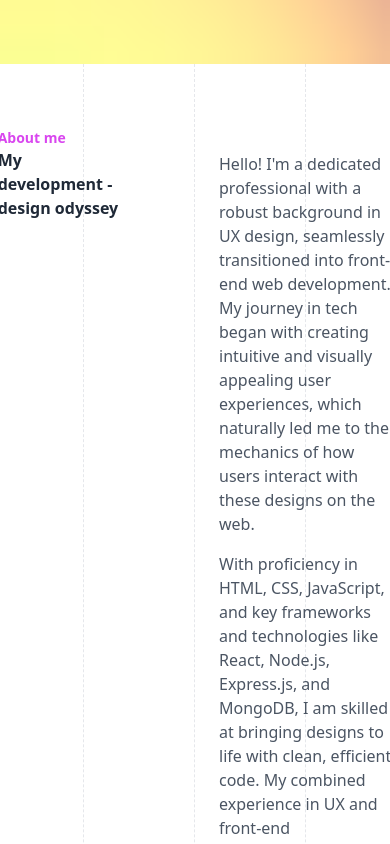
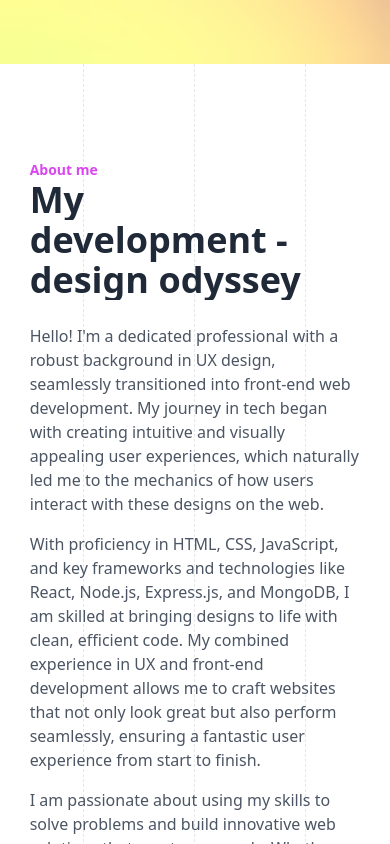
Before and after one commit to cursedxp/portfolio-site, a React (Vite) app: page / in a window 390 px wide. Shown: the part 780-1624 px from the top of the page. Built offline with nearby package versions, Linux system fonts and the light colour scheme.

Commit message:
📝 (AboutMe.jsx): update AboutMe component layout and styling ♻️ (AboutMe.jsx): refactor AboutMe component to use responsive classes for better layout on different screen sizes

```diff
--- a/src/components/AboutMe/AboutMe.jsx
+++ b/src/components/AboutMe/AboutMe.jsx
@@ -13,11 +13,14 @@ export default function AboutMe({ id }) {
   });
 
   return (
-    <div id={id} className="flex flex-row md:flex-col sm:flex-col">
-      <div className="flex-1 flex-col px-6">
+    <div
+      id={id}
+      className="flex xl:flex-row  md:flex-row sm:flex-col xs:flex-col xl:p-0 xs:p-8 sm:p-8 md:p-4"
+    >
+      <div className="flex-1 flex-col px-6 md:px-2 ">
         <h3 className=" text-sm font-bold text-fuchsia-500">About me</h3>
         <RevealAnimation>
-          <h1 className="xl:text-6xl md:text-5xl sm:text-4xl font-bold xl:leading-tight md:leading-snug text-gray-800">
+          <h1 className="xl:text-6xl md:text-5xl sm:text-4xl xs:text-4xl font-bold xl:leading-tight md:leading-snug text-gray-800">
             <RevealAnimation>
               <span>My</span>
             </RevealAnimation>
```
